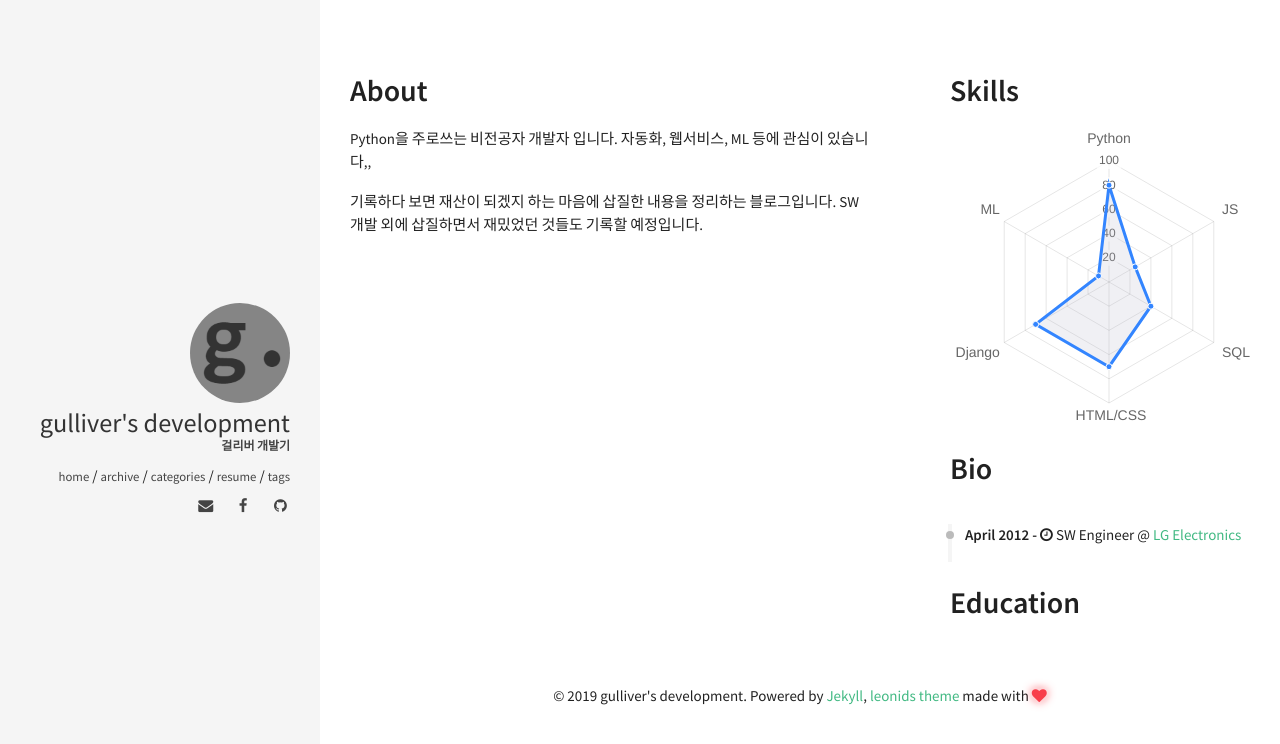
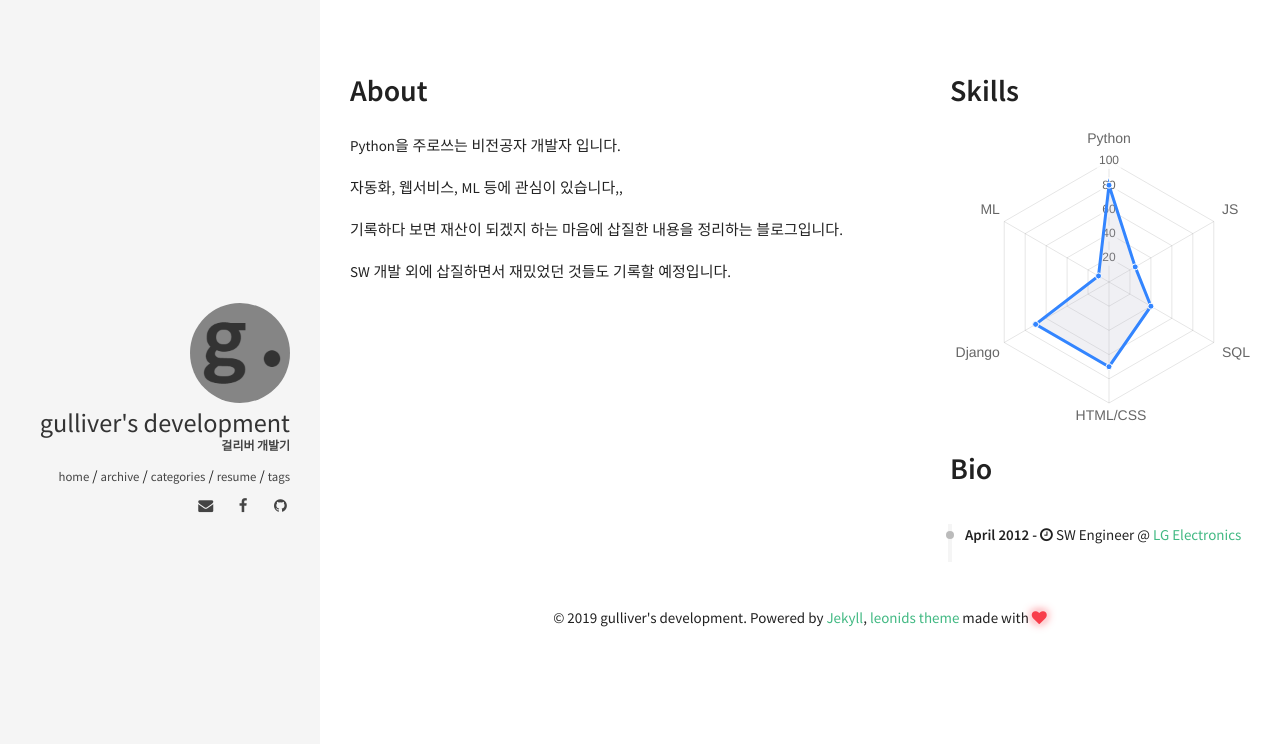
Before and after one commit to taejukim/taejukim.github.io, a Jekyll site: the page built from resume.html, in a window 1280 px wide. Shown: the top 744 px of the page. Built offline with Jekyll 4.4.1, drawn with Linux system fonts in a browser that asks for light colours; nearby versions of some CDN libraries.

```diff
--- a/_includes/sections/about.html
+++ b/_includes/sections/about.html
@@ -1,9 +1,9 @@
 <h1><span data-i18n="skills.my_skills">About</span></h1>
 
 <div>
-    Python을 주로쓰는 비전공자 개발자 입니다.
-    자동화, 웹서비스, ML 등에 관심이 있습니다,,
+    <p>Python을 주로쓰는 비전공자 개발자 입니다.</p>
+    <p>자동화, 웹서비스, ML 등에 관심이 있습니다,,</p>
     <p></p>
-    기록하다 보면 재산이 되겠지 하는 마음에 삽질한 내용을 정리하는 블로그입니다.
-    SW 개발 외에 삽질하면서 재밌었던 것들도 기록할 예정입니다.
+    <p>기록하다 보면 재산이 되겠지 하는 마음에 삽질한 내용을 정리하는 블로그입니다.</p>
+    <p>SW 개발 외에 삽질하면서 재밌었던 것들도 기록할 예정입니다.</p>
 </div>
--- a/_layouts/resume.html
+++ b/_layouts/resume.html
@@ -23,9 +23,9 @@ layout: default
         <div class="row">
             {% include sections/career.html %}
         </div>
-        <div class="row">
+        {% comment %} <div class="row">
             {% include sections/education.html %}
-        </div>
+        </div> {% endcomment %}
     </div>
 
 
```
